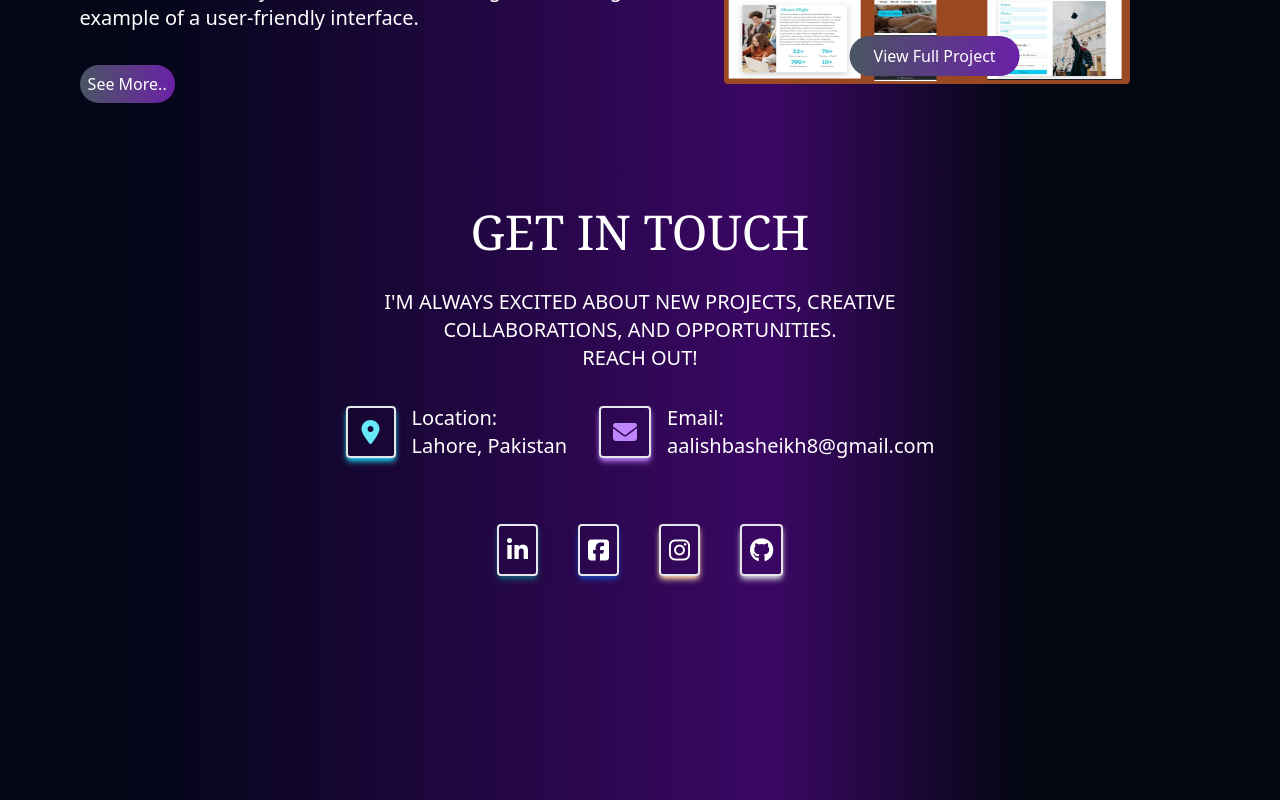
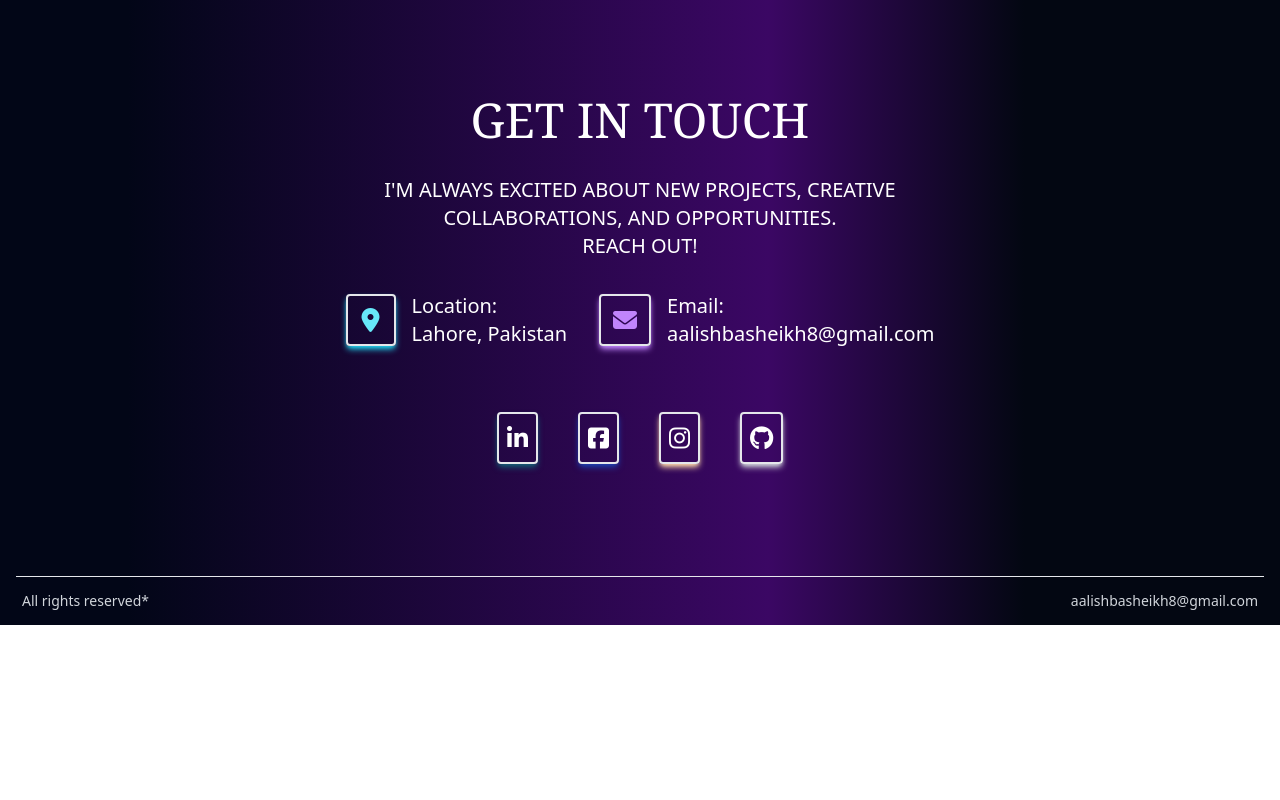
Before and after one commit to aalishbasheikh/My-Portfolio, a website built with Vite: page index.html in a window 1280 px wide. Shown: the part 4908-5708 px from the top of the page. After the commit the page ends 5533 px from the top, so only its background shows below. Built offline with nearby package versions, Linux system fonts and the light colour scheme.

Commit message:
updating footer section

```diff
--- a/index.html
+++ b/index.html
@@ -144,7 +144,7 @@
   </div>
 </section>
 <section class="flex justify-center items-center w-full">
- <div class="flex justify-center items-center my-28 flex-col w-full mx-2 ">
+ <div class="flex justify-center items-center flex-col w-full mx-2 ">
   <div class="mt-4">
    <h1 class="md:text-6xl sm:text-5xl text-3xl text-center text-white font-serif">My Projects</h1>
    </div>
@@ -220,6 +220,7 @@
   </div>
 </div>
  </div>
+
  <section class="flex justify-center items-center w-full">
   <div class="flex justify-center items-center my-28 flex-col md:w-[50%] w-[95%] md:mx-auto ">
 
@@ -281,6 +282,13 @@ Email: <br> aalishbasheikh8@gmail.com
   </div>
 
  </section>
+<footer class="w-full">
+  <hr class="mx-2">
+  <div class="flex justify-between">
+  <h1 class="text-gray-300 p-3.5 md:text-sm text-xs">All rights reserved*</h1>
+  <h2 class="text-gray-300 p-3.5 md:text-sm text-xs">aalishbasheikh8@gmail.com</h2>
+  </div>
+</footer>
     </main>
   </section>
   </body>
```
